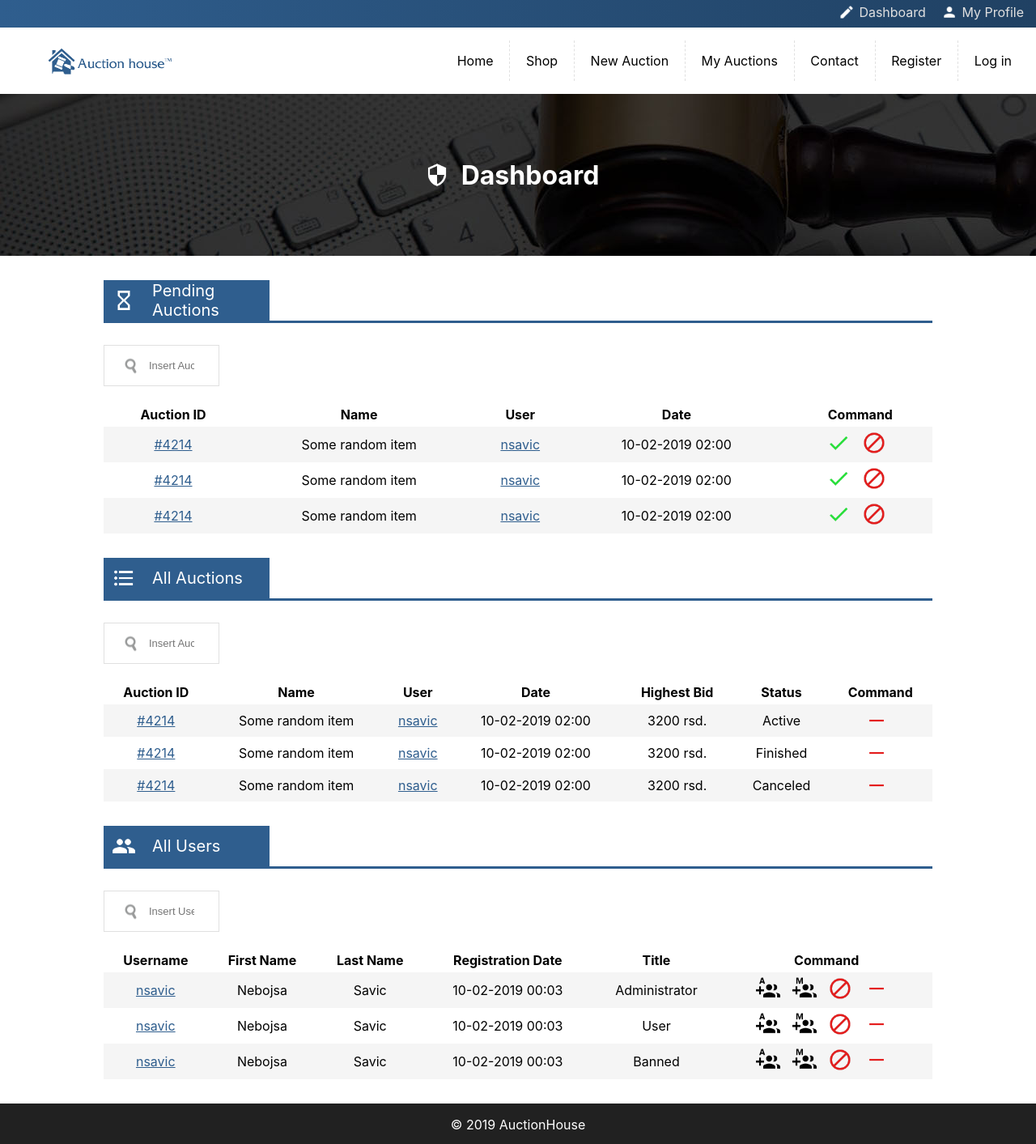
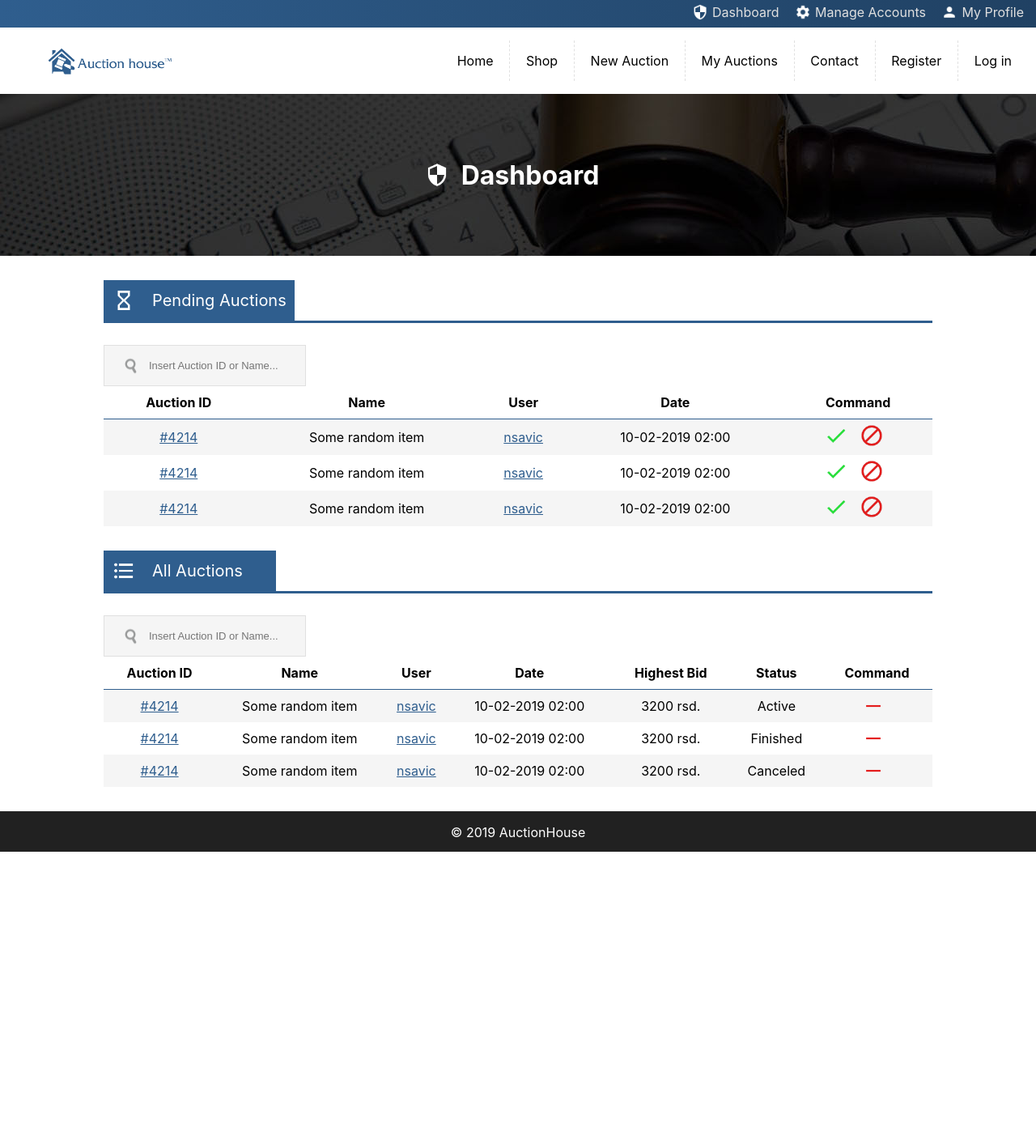
Before and after one commit to nsavicks/AuctionHouse, a PHP site: page /Dashboard.htm in a window 1280 px wide. Shown: the whole page at 81% size. After the commit the page ends 1052 px from the top, so only its background shows below. Run offline with PHP 8.4, Linux system fonts and the light colour scheme.

Commit message:
Added ManageAccounts page + Various design improvments
- Added ManageAccounts page
- Responsive design fixes
- Changed input forms layout

```diff
--- a/Dashboard.htm
+++ b/Dashboard.htm
@@ -14,8 +14,12 @@
     <div id="top-bar">
         <ul>
             <li>
-                <img src="img/edit.png">
+                <img src="img/securityW.png">
                 <a href="Dashboard.htm">Dashboard</a>
+            </li>
+            <li>
+                <img src="img/gear.png">
+                <a href="ManageAccounts.htm">Manage Accounts</a>
             </li>
             <li>
                 <img src="img/personW.png">
@@ -142,71 +146,6 @@
             </table>
         </div>
 
-        <div id="all-users">
-            <div class="auctions-preview-title">
-                <div class="auctions-preview-title-left">
-                    <img src="img/people.png">
-                    <h1>All Users</h1>
-                </div>
-                <div class="auctions-preview-title-right">
-                </div>
-            </div>
-
-            <div class="search-bar">
-                <input type="search" placeholder="Insert Username or Name...">
-            </div>
-
-            <table>
-                <tr>
-                    <th>Username</th>
-                    <th>First Name</th>
-                    <th>Last Name</th>
-                    <th>Registration Date</th>
-                    <th>Title</th>
-                    <th colspan="2">Command</th>
-                </tr>
-                <tr>
-                    <td><a href="">nsavic</a></td>
-                    <td>Nebojsa</td>
-                    <td>Savic</td>
-                    <td>10-02-2019 00:03</td>
-                    <td>Administrator</td>
-                    <td>
-                        <a href=""><img src="img/add-administrator.png"></a>
-                        <a href=""><img src="img/add-moderator.png"></a>
-                        <a href=""><img src="img/blockR.png"></a>
-                        <a href=""><img src="img/remove.png"></a>
-                    </td>
-                </tr>
-                <tr>
-                    <td><a href="">nsavic</a></td>
-                    <td>Nebojsa</td>
-                    <td>Savic</td>
-                    <td>10-02-2019 00:03</td>
-                    <td>User</td>
-                    <td>
-                        <a href=""><img src="img/add-administrator.png"></a>
-                        <a href=""><img src="img/add-moderator.png"></a>
-                        <a href=""><img src="img/blockR.png"></a>
-                        <a href=""><img src="img/remove.png"></a>
-                    </td>
-                </tr>
-                <tr>
-                    <td><a href="">nsavic</a></td>
-                    <td>Nebojsa</td>
-                    <td>Savic</td>
-                    <td>10-02-2019 00:03</td>
-                    <td>Banned</td>
-                    <td>
-                        <a href=""><img src="img/add-administrator.png"></a>
-                        <a href=""><img src="img/add-moderator.png"></a>
-                        <a href=""><img src="img/blockR.png"></a>
-                        <a href=""><img src="img/remove.png"></a>
-                    </td>
-                </tr>
-
-            </table>
-        </div>
     </div>
 
     <footer>
--- a/Index.htm
+++ b/Index.htm
@@ -14,8 +14,12 @@
     <div id="top-bar">
         <ul>
             <li>
-                <img src="img/edit.png">
+                <img src="img/securityW.png">
                 <a href="Dashboard.htm">Dashboard</a>
+            </li>
+            <li>
+                <img src="img/gear.png">
+                <a href="ManageAccounts.htm">Manage Accounts</a>
             </li>
             <li>
                 <img src="img/personW.png">
--- a/Login.htm
+++ b/Login.htm
@@ -14,8 +14,12 @@
     <div id="top-bar">
         <ul>
             <li>
-                <img src="img/edit.png">
+                <img src="img/securityW.png">
                 <a href="Dashboard.htm">Dashboard</a>
+            </li>
+            <li>
+                <img src="img/gear.png">
+                <a href="ManageAccounts.htm">Manage Accounts</a>
             </li>
             <li>
                 <img src="img/personW.png">
--- a/NewAuction.htm
+++ b/NewAuction.htm
@@ -14,8 +14,12 @@
     <div id="top-bar">
         <ul>
             <li>
-                <img src="img/edit.png">
+                <img src="img/securityW.png">
                 <a href="Dashboard.htm">Dashboard</a>
+            </li>
+            <li>
+                <img src="img/gear.png">
+                <a href="ManageAccounts.htm">Manage Accounts</a>
             </li>
             <li>
                 <img src="img/personW.png">
--- a/Register.htm
+++ b/Register.htm
@@ -14,8 +14,12 @@
     <div id="top-bar">
         <ul>
             <li>
-                <img src="img/edit.png">
+                <img src="img/securityW.png">
                 <a href="Dashboard.htm">Dashboard</a>
+            </li>
+            <li>
+                <img src="img/gear.png">
+                <a href="ManageAccounts.htm">Manage Accounts</a>
             </li>
             <li>
                 <img src="img/personW.png">
--- a/Shop.htm
+++ b/Shop.htm
@@ -14,8 +14,12 @@
     <div id="top-bar">
         <ul>
             <li>
-                <img src="img/edit.png">
+                <img src="img/securityW.png">
                 <a href="Dashboard.htm">Dashboard</a>
+            </li>
+            <li>
+                <img src="img/gear.png">
+                <a href="ManageAccounts.htm">Manage Accounts</a>
             </li>
             <li>
                 <img src="img/personW.png">
--- a/SingleAuction.htm
+++ b/SingleAuction.htm
@@ -16,8 +16,12 @@
     <div id="top-bar">
         <ul>
             <li>
-                <img src="img/edit.png">
+                <img src="img/securityW.png">
                 <a href="Dashboard.htm">Dashboard</a>
+            </li>
+            <li>
+                <img src="img/gear.png">
+                <a href="ManageAccounts.htm">Manage Accounts</a>
             </li>
             <li>
                 <img src="img/personW.png">
--- a/css/style.css
+++ b/css/style.css
@@ -15,26 +15,48 @@ body{
    overflow-x:hidden;
 }
 
-input,textarea,select{
+/* input,textarea,select{
    display: block;
    width: 100%;
    padding: 10px;
-   border: 0px;
+   border: none;
    border-bottom: #E0E0E0 2px solid;
    font-size: 15px;
    margin-bottom: 20px;
+}
+*/
+
+input, textarea, select {
+   width: 100%;
+   background: #F5F5F5;
+   padding: 20px;
+   border: none;
+   border-left: 5px solid #f4c23d;
+   color: #212121;
+   min-width: fit-content;
+   transition: 0.5s;
 }
 
 textarea{
    resize: none;
 }
 
+
 input:focus, input:hover, textarea:focus, textarea:hover, select:focus, select:hover{
-   border-bottom-color: #2f5e8e;
+   border-left-color: #2f5e8e;
+}
+
+input[type=number], select{
+   width: fit-content;
+}
+
+input[type=checkbox]{
+   margin-top: 20px;
 }
 
 input[type=file]{
    border: 0;
+   background: none;
 }
 
 input[type=search]{
@@ -109,8 +131,17 @@ tr:hover{
    color: #2f5e8e;
 }
 
-td, th{
+td{
    padding: 5px;
+}
+
+th{
+   padding: 10px;
+   border-bottom: 1px solid #2f5e8e;
+}
+
+th:hover{
+   color: black;
 }
 
 tr:nth-child(even){
@@ -303,12 +333,14 @@ input[type=radio]{
    margin: 0 auto;
    margin-bottom: 30px;
    padding: 0;
+   display: flex;
 }
 
 .auctions-preview-title-left{
    display: flex;
-   float: left;
    width: 20%;
+   min-width: fit-content;
+   padding-right: 10px;
    height: 100%;
    background: #2f5e8e;
    border-bottom: 3px solid #2f5e8e;
@@ -329,7 +361,6 @@ input[type=radio]{
 }
 
 .auctions-preview-title-right{
-   float: left;
    width: 80%;
    height: 100%;
    border-bottom: 3px solid #2f5e8e;
@@ -566,6 +604,7 @@ input[type=radio]{
 
 .search-bar{
    width: 20%;
+   min-width: 300px;
 }
 
 /* ChangePassword */
```
Also changed, not shown: other parts of css/style.css (+25 -25 lines), ChangePassword.htm (+10 -4 lines), Contact.htm (+6 -2 lines), InfoMessage.htm (+6 -2 lines), ManageAccounts.htm (added, +125 -0 lines), MyAuctions.htm (+6 -2 lines), UserProfile.htm (+6 -2 lines), img/clear-privileges.png (added), img/gear.png (added).
